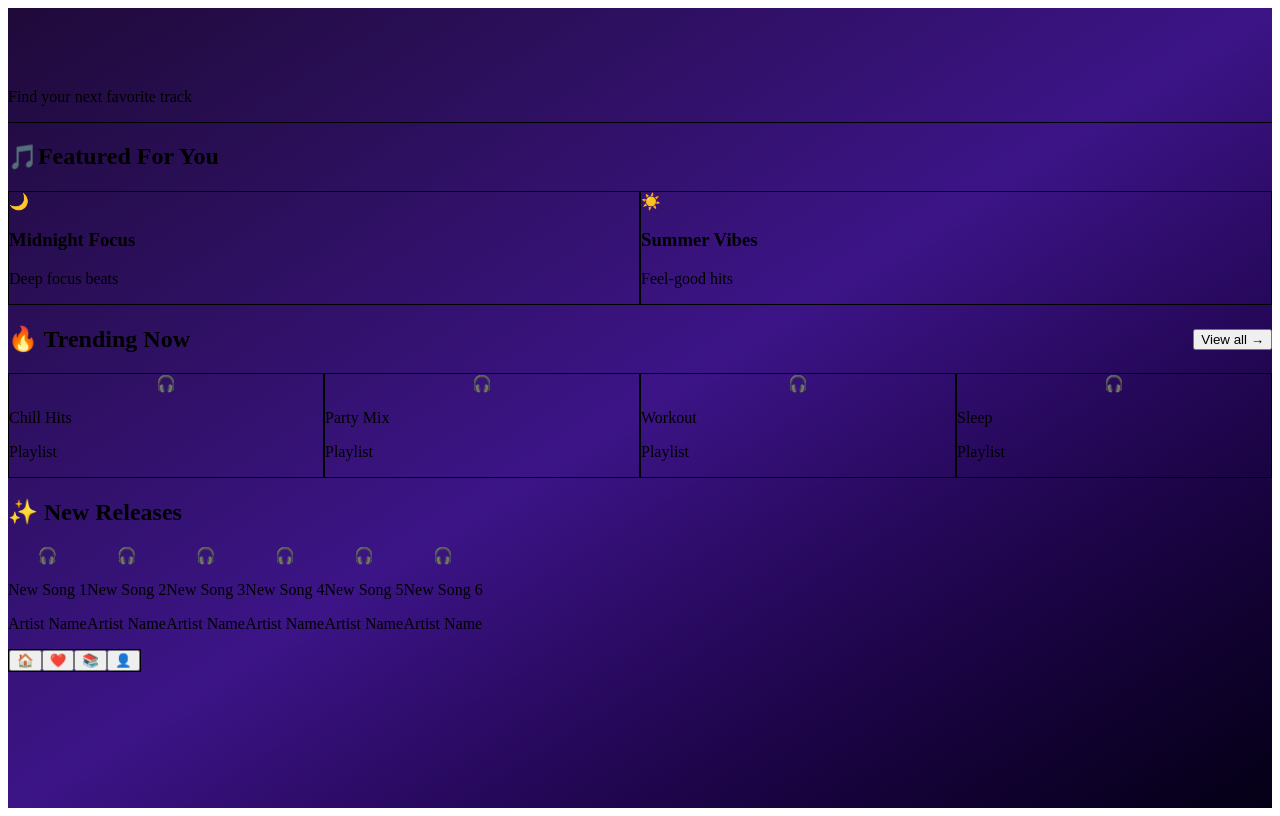
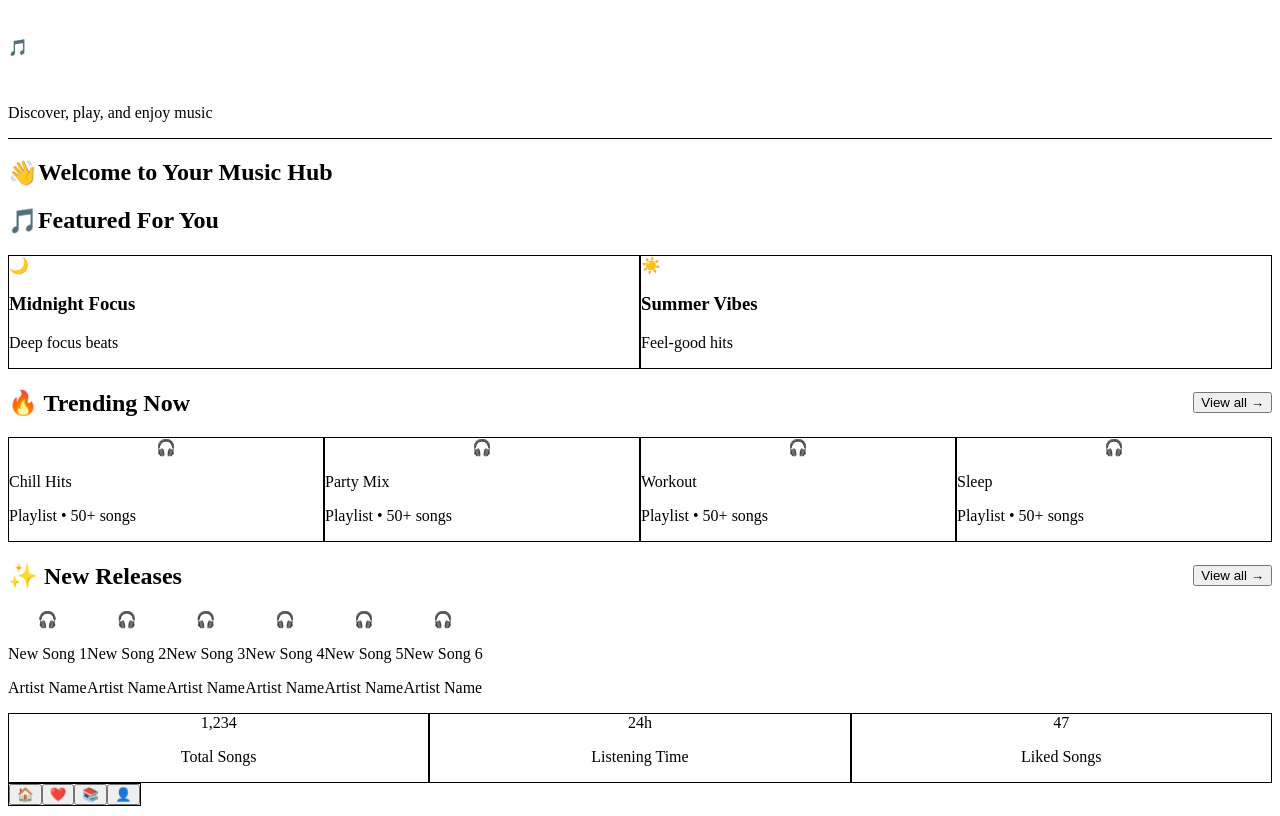
Before and after one commit to parthshinge/spotify, a React app in the folder frontend/: page / in a window 1280 px wide. Built offline with nearby package versions, Linux system fonts and the light colour scheme; no server answers; the HTML template or start-up script is replaced by a standard one.

Commit message:
Professional UI enhancements: improved spacing, typography, animations, scrollbar styling, and visual polish across all components

```diff
--- a/frontend/src/App.jsx
+++ b/frontend/src/App.jsx
@@ -7,10 +7,16 @@ import BottomNav from "./components/BottomNav";
 
 export default function App() {
   return (
-    <div className="min-h-screen bg-gradient-to-br from-[#1f0a3a] via-[#3c1487] to-[#050016] text-white">
+    <div className="min-h-screen bg-gradient-to-br from-black via-purple-950/30 to-black text-white overflow-hidden">
+      {/* Decorative gradient background elements */}
+      <div className="fixed inset-0 -z-10">
+        <div className="absolute top-0 left-1/4 w-96 h-96 bg-violet-600/10 rounded-full blur-3xl"></div>
+        <div className="absolute bottom-1/3 right-1/4 w-80 h-80 bg-purple-600/10 rounded-full blur-3xl"></div>
+      </div>
+
       <Navbar />
 
-      <div className="max-w-7xl mx-auto px-4 lg:px-8 py-6 flex gap-6">
+      <div className="max-w-7xl mx-auto px-4 lg:px-8 py-6 flex gap-8">
         {/* Left Sidebar - hidden on small screens */}
         <aside className="hidden lg:flex lg:w-72 flex-col">
           <Sidebar />
@@ -23,7 +29,7 @@ export default function App() {
 
         {/* Right panel - Song list */}
         <aside className="hidden xl:block xl:w-96">
-          <div className="bg-white/5 backdrop-blur-lg border border-white/10 rounded-2xl p-4 shadow-xl h-full">
+          <div className="bg-white/5 backdrop-blur-md border border-white/10 rounded-3xl p-6 shadow-2xl h-full max-h-[calc(100vh-200px)] overflow-y-auto">
             <SongList />
           </div>
         </aside>
--- a/frontend/src/components/DiscoverCards.jsx
+++ b/frontend/src/components/DiscoverCards.jsx
@@ -2,10 +2,10 @@ import React from 'react';
 
 function FeaturedCard({ title, subtitle, emoji }) {
   return (
-    <div className="group relative overflow-hidden rounded-3xl p-8 bg-gradient-to-br from-violet-500/40 via-purple-500/30 to-pink-500/20 backdrop-blur-xl border border-white/10 hover:border-white/20 transition-all duration-300 cursor-pointer h-40 flex items-end">
-      <div className="absolute inset-0 bg-gradient-to-t from-black/30 to-transparent group-hover:from-black/50 transition-all duration-300"></div>
+    <div className="group relative overflow-hidden rounded-3xl p-8 bg-gradient-to-br from-violet-500/40 via-purple-500/30 to-pink-500/20 backdrop-blur-xl border border-white/10 hover:border-white/20 transition-all duration-300 cursor-pointer h-40 flex items-end hover:shadow-lg hover:shadow-violet-500/20">
+      <div className="absolute inset-0 bg-gradient-to-t from-black/40 to-transparent group-hover:from-black/60 transition-all duration-300"></div>
       <div className="relative z-10">
-        <div className="text-5xl mb-3">{emoji}</div>
+        <div className="text-5xl mb-3 transform group-hover:scale-110 transition-transform duration-300">{emoji}</div>
         <h3 className="text-2xl font-bold">{title}</h3>
         <p className="text-sm text-gray-200 mt-1">{subtitle}</p>
       </div>
@@ -15,7 +15,15 @@ function FeaturedCard({ title, subtitle, emoji }) {
 
 export default function DiscoverCards() {
   return (
-    <div className="space-y-8 pb-8">
+    <div className="space-y-12 pb-8">
+      {/* Welcome Section */}
+      <section>
+        <h2 className="text-3xl font-bold mb-8 flex items-center gap-3">
+          <span className="text-4xl">👋</span>
+          <span>Welcome to Your Music Hub</span>
+        </h2>
+      </section>
+
       {/* Featured Playlists */}
       <section>
         <h2 className="text-2xl font-bold mb-6 flex items-center gap-2">
@@ -35,11 +43,11 @@ export default function DiscoverCards() {
         </div>
         <div className="grid grid-cols-4 gap-4">
           {['Chill Hits', 'Party Mix', 'Workout', 'Sleep'].map((name, i) => (
-            <div key={i} className="group rounded-2xl overflow-hidden bg-white/5 backdrop-blur-lg border border-white/10 hover:border-white/20 hover:bg-white/10 transition-all duration-300 cursor-pointer">
+            <div key={i} className="group rounded-2xl overflow-hidden bg-white/5 backdrop-blur-lg border border-white/10 hover:border-white/20 hover:bg-white/10 transition-all duration-300 cursor-pointer hover:shadow-lg hover:shadow-violet-500/10">
               <div className="w-full h-32 bg-gradient-to-br from-violet-500 to-purple-600 flex items-center justify-center text-4xl group-hover:scale-105 transition-transform duration-300">{'🎧'}</div>
               <div className="p-4">
                 <p className="text-sm font-semibold text-white group-hover:text-violet-300 transition">{name}</p>
-                <p className="text-xs text-gray-400 mt-1">Playlist</p>
+                <p className="text-xs text-gray-400 mt-1">Playlist • 50+ songs</p>
               </div>
             </div>
           ))}
@@ -48,17 +56,36 @@ export default function DiscoverCards() {
 
       {/* New Releases */}
       <section>
-        <h2 className="text-2xl font-bold mb-6">✨ New Releases</h2>
+        <div className="flex items-center justify-between mb-6">
+          <h2 className="text-2xl font-bold">✨ New Releases</h2>
+          <button className="text-sm font-semibold text-violet-400 hover:text-violet-300 transition">View all →</button>
+        </div>
         <div className="flex gap-4 overflow-x-auto pb-2 -mx-4 px-4">
           {Array.from({ length: 6 }).map((_, i) => (
             <div key={i} className="flex-shrink-0 group cursor-pointer">
-              <div className="w-48 h-48 rounded-2xl bg-gradient-to-br from-violet-500/60 to-pink-500/40 flex items-center justify-center text-6xl mb-3 group-hover:shadow-lg group-hover:shadow-violet-500/20 transition-all duration-300">🎧</div>
+              <div className="w-48 h-48 rounded-2xl bg-gradient-to-br from-violet-500/60 to-pink-500/40 flex items-center justify-center text-6xl mb-3 group-hover:shadow-lg group-hover:shadow-violet-500/20 transition-all duration-300 group-hover:scale-105">🎧</div>
               <p className="text-sm font-semibold text-white group-hover:text-violet-300 transition">New Song {i + 1}</p>
               <p className="text-xs text-gray-400">Artist Name</p>
             </div>
           ))}
         </div>
       </section>
+
+      {/* Stats or Info Section */}
+      <section className="grid grid-cols-3 gap-4 mt-12">
+        <div className="bg-gradient-to-br from-violet-500/20 to-purple-500/10 backdrop-blur-md border border-white/10 rounded-2xl p-6 text-center hover:border-white/20 transition">
+          <div className="text-3xl font-bold text-violet-400">1,234</div>
+          <p className="text-sm text-gray-400 mt-2">Total Songs</p>
+        </div>
+        <div className="bg-gradient-to-br from-pink-500/20 to-purple-500/10 backdrop-blur-md border border-white/10 rounded-2xl p-6 text-center hover:border-white/20 transition">
+          <div className="text-3xl font-bold text-pink-400">24h</div>
+          <p className="text-sm text-gray-400 mt-2">Listening Time</p>
+        </div>
+        <div className="bg-gradient-to-br from-purple-500/20 to-violet-500/10 backdrop-blur-md border border-white/10 rounded-2xl p-6 text-center hover:border-white/20 transition">
+          <div className="text-3xl font-bold text-purple-400">47</div>
+          <p className="text-sm text-gray-400 mt-2">Liked Songs</p>
+        </div>
+      </section>
     </div>
   );
 }
--- a/frontend/src/components/Navbar.jsx
+++ b/frontend/src/components/Navbar.jsx
@@ -1,17 +1,20 @@
 export default function Navbar() {
   return (
-    <header className="w-full py-6 px-8 border-b border-white/5">
+    <header className="w-full py-6 px-8 border-b border-white/10 backdrop-blur-md sticky top-0 z-30">
       <div className="max-w-7xl mx-auto flex items-center justify-between">
         <div className="flex-1">
-          <h1 className="text-3xl font-bold bg-gradient-to-r from-violet-400 via-purple-400 to-pink-400 bg-clip-text text-transparent">Discover</h1>
-          <p className="text-sm text-gray-400 mt-1">Find your next favorite track</p>
+          <div className="flex items-center gap-3 mb-2">
+            <div className="text-3xl">🎵</div>
+            <h1 className="text-4xl font-bold bg-gradient-to-r from-violet-400 via-purple-400 to-pink-400 bg-clip-text text-transparent">Spotify</h1>
+          </div>
+          <p className="text-sm text-gray-400">Discover, play, and enjoy music</p>
         </div>
 
         <div className="hidden md:flex items-center gap-6">
           <div className="relative">
             <input
               className="rounded-full bg-white/5 backdrop-blur-md border border-white/10 px-5 py-2.5 text-white placeholder-gray-500 focus:outline-none focus:ring-2 focus:ring-violet-500/50 focus:bg-white/8 transition w-64"
-              placeholder="Search songs..."
+              placeholder="Search songs, artists..."
             />
             <span className="absolute right-4 top-2.5 text-gray-400">🔍</span>
           </div>
--- a/frontend/src/components/Sidebar.jsx
+++ b/frontend/src/components/Sidebar.jsx
@@ -12,7 +12,7 @@ export default function Sidebar() {
   ];
 
   return (
-    <div className="flex flex-col h-full sticky top-6">
+    <div className="flex flex-col h-full sticky top-24">
       <div className="bg-gradient-to-b from-white/8 to-white/3 backdrop-blur-xl border border-white/10 rounded-3xl p-8 shadow-2xl">
         {/* Profile Section */}
         <div className="flex items-center gap-4 mb-8 pb-8 border-b border-white/10">
--- a/frontend/src/index.css
+++ b/frontend/src/index.css
@@ -1,3 +1,66 @@
 @tailwind base;
 @tailwind components;
 @tailwind utilities;
+
+/* Custom scrollbar styling */
+
+::-webkit-scrollbar {
+    width: 8px;
+    height: 8px;
+}
+
+::-webkit-scrollbar-track {
+    background: transparent;
+}
+
+::-webkit-scrollbar-thumb {
+    background: rgba(168, 85, 247, 0.3);
+    border-radius: 4px;
+    transition: background 0.3s ease;
+}
+
+::-webkit-scrollbar-thumb:hover {
+    background: rgba(168, 85, 247, 0.6);
+}
+
+
+/* Smooth transitions */
+
+* {
+    transition-timing-function: cubic-bezier(0.4, 0, 0.2, 1);
+}
+
+
+/* Input range styling */
+
+input[type="range"] {
+    appearance: none;
+    -webkit-appearance: none;
+    width: 100%;
+}
+
+input[type="range"]::-webkit-slider-thumb {
+    appearance: none;
+    -webkit-appearance: none;
+    width: 12px;
+    height: 12px;
+    border-radius: 50%;
+    background: currentColor;
+    cursor: pointer;
+    box-shadow: 0 0 4px rgba(168, 85, 247, 0.5);
+}
+
+input[type="range"]::-moz-range-thumb {
+    width: 12px;
+    height: 12px;
+    border-radius: 50%;
+    background: currentColor;
+    cursor: pointer;
+    border: none;
+    box-shadow: 0 0 4px rgba(168, 85, 247, 0.5);
+}
+
+input[type="range"]::-moz-range-track {
+    background: transparent;
+    border: none;
+}
```
Also changed, not shown: frontend/src/components/PlayerBar.jsx (+15 -14 lines), frontend/src/components/SongList.jsx (+9 -9 lines).
